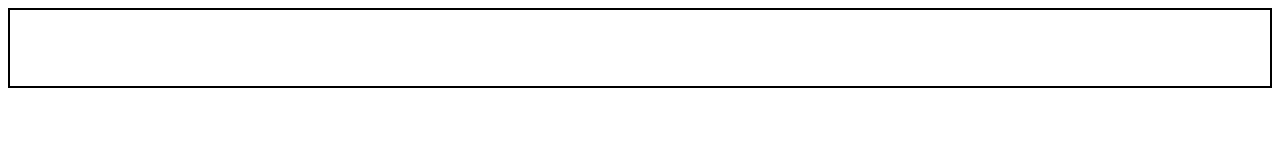
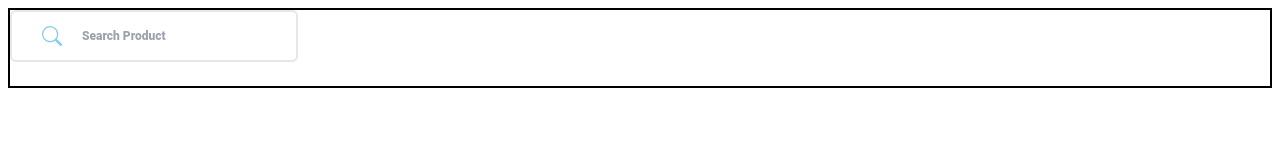
Before and after one commit to Ushie01/E-commerce-Frontend, a React (Create React App) app: page / in a window 1280 px wide. Shown: the top 160 px of the page. Built offline with nearby package versions, Linux system fonts and the light colour scheme.

Commit message:
Creation of search input

```diff
--- a/src/components/input.js
+++ b/src/components/input.js
@@ -1,16 +1,20 @@
+import { Link } from 'react-router-dom';
+import search from './../assets/search.svg';
+
+
 const input = () => {
     return (
-        <div className="flex flex-row items-center justify-center bg-white 2xl:w-72">
-            <Link to="/" className="h-4 w-4 ml-2">
-                <img src={Search} alt={Search} />
-            </Link>
-            <input
-                type="search"
-                className="h-10 w-36 border-white ml-1"
-                placeholder="Search your task"
-            />
-        </div>
-    )
+      <div className="flex flex-row rounded-md items-center justify-center space-x-2 border-2 w-72">
+        <Link to="/" className="h-8 w-8 ml-2 mt-3">
+          <img src={search} alt={search} />
+        </Link>
+        <input
+          type="search"
+          className="h-12 w-48  text-xs border-white ml-1 font-black"
+          placeholder="Search Product"
+        />
+      </div>
+    );
 }
 
 export default input;
--- a/src/pages/Home/Homepage.js
+++ b/src/pages/Home/Homepage.js
@@ -1,7 +1,10 @@
+import Input from './../../components/input';
+
+
 const Home = () => {
     return (
         <nav className="w-98 h-20 border-2 border-black m-2">
-            <input placeholder=""/>
+            <Input />
         </nav>
     )
 }
```
Also changed, not shown: src/assets/search.svg (added).
